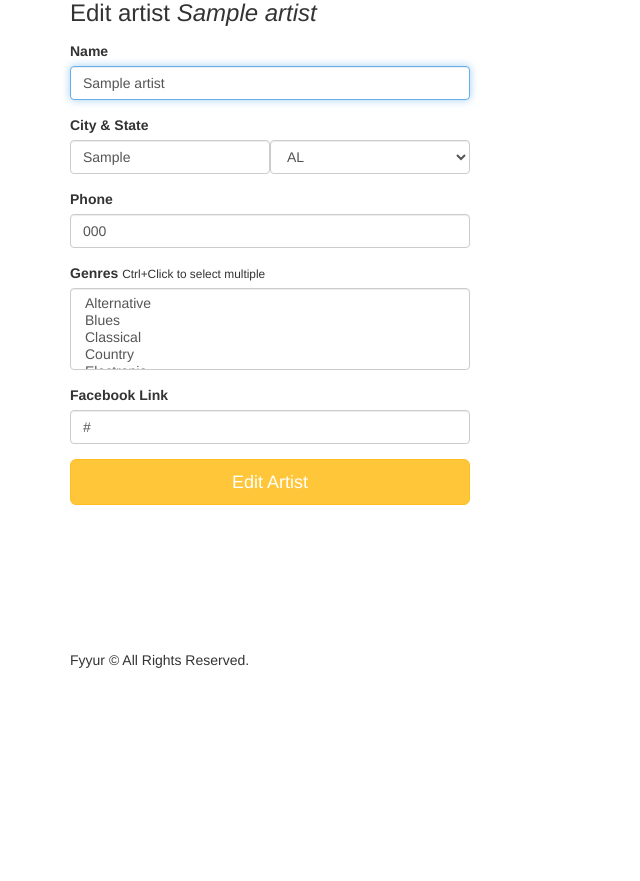
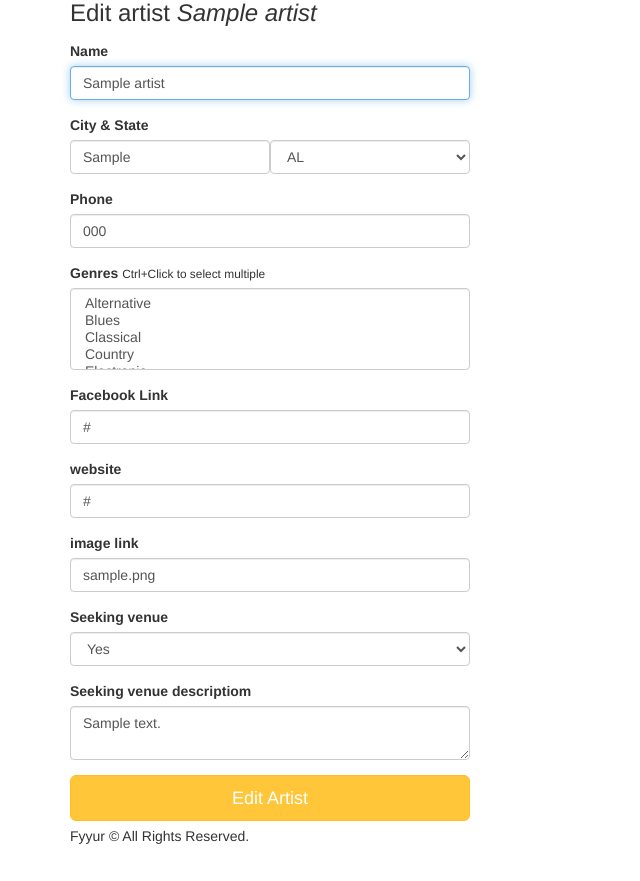
Before and after one commit to AlexPapas/Fyyr, a Flask app: page /artists/1/edit in a window 1280 px wide. Shown: the part 95-976 px from the top of the page, without its empty margins (0-640 px from the left). Before the commit the page ends 763 px from the top, so only its background shows below. Run offline with Flask 2, Linux system fonts and the light colour scheme; tables that the repository leaves empty hold one stand-in row (values such as "Sample post"); some libraries are stand-ins or nearby versions.

Commit message:
comments addressed

```diff
--- a/app.py
+++ b/app.py
@@ -70,7 +70,7 @@ def search_venues():
 
     search_term = request.form.get("search_term", "").strip()
     search = "%{}%".format(search_term)
-    venues = Venue.query.filter(Venue.name.like(search)).all()
+    venues = Venue.query.filter(Venue.name.ilike(search)).all()
 
     venues_names = [i.name for i in venues]
     response = {"count": len(venues_names), "data": venues}
@@ -84,13 +84,17 @@ def search_venues():
 
 @app.route("/venues/<int:venue_id>")
 def show_venue(venue_id):
+    venue = Venue.query.get(venue_id)
+    # venue = Venue.query.filter(Venue.id == venue_id).one()
+    list_shows = (
+        db.session.query(Show).join(Artist).filter(Show.venue_id == venue_id).all()
+    )
+    # (
+    #     db.session.query(Show.start_time, Show.artist_id)
+    #     .filter(Show.venue_id == venue_id)
+    #     .all()
+    # )
 
-    venue = Venue.query.filter(Venue.id == venue_id).one()
-    list_shows = (
-        db.session.query(Show.start_time, Show.artist_id)
-        .filter(Show.venue_id == venue_id)
-        .all()
-    )
     past_shows_list = []
     upcoming_shows_list = []
     for show in list_shows:
@@ -223,7 +227,9 @@ def search_artists():
 def show_artist(artist_id):
 
     artist = Artist.query.filter(Artist.id == artist_id).one()
-    list_shows = db.session.query(Show).filter(Show.artist_id == artist_id).all()
+    list_shows = (
+        db.session.query(Show).join(Artist).filter(Show.artist_id == artist_id).all()
+    )
     past_shows = []
     upcoming_shows = []
 
--- a/templates/forms/edit_artist.html
+++ b/templates/forms/edit_artist.html
@@ -29,8 +29,25 @@
       {{ form.genres(class_ = 'form-control', placeholder='Genres, separated by commas', autofocus = true) }}
     </div>
     <div class="form-group">
-      <label for="genres">Facebook Link</label>
+      <label for="facebook_link">Facebook Link</label>
       {{ form.facebook_link(class_ = 'form-control', placeholder='http://', autofocus = true) }}
+    </div>
+    <div class="form-group">
+      <label for="website"> website </label>
+      {{ form.website(class_ = 'form-control', placeholder='http://', autofocus = true) }}
+    </div>
+    <div class="form-group">
+      <label for="image_link"> image link </label>
+      {{ form.image_link(class_ = 'form-control', placeholder='http://', autofocus = true) }}
+    </div>
+    <div class="form-group">
+      <label for="seeking_venue"> Seeking venue </label>
+      {{ form.seeking_venue(class_ = 'form-control', placeholder='', autofocus = true) }}
+    </div>
+
+    <div class="form-group">
+      <label for="seeking_description"> Seeking venue descriptiom </label>
+      {{ form.seeking_description(class_ = 'form-control', placeholder='', autofocus = true) }}
     </div>
     <input type="submit" value="Edit Artist" class="btn btn-primary btn-lg btn-block">
   </form>
```
Also changed, not shown: templates/forms/edit_venue.html (+13 -1 lines).
